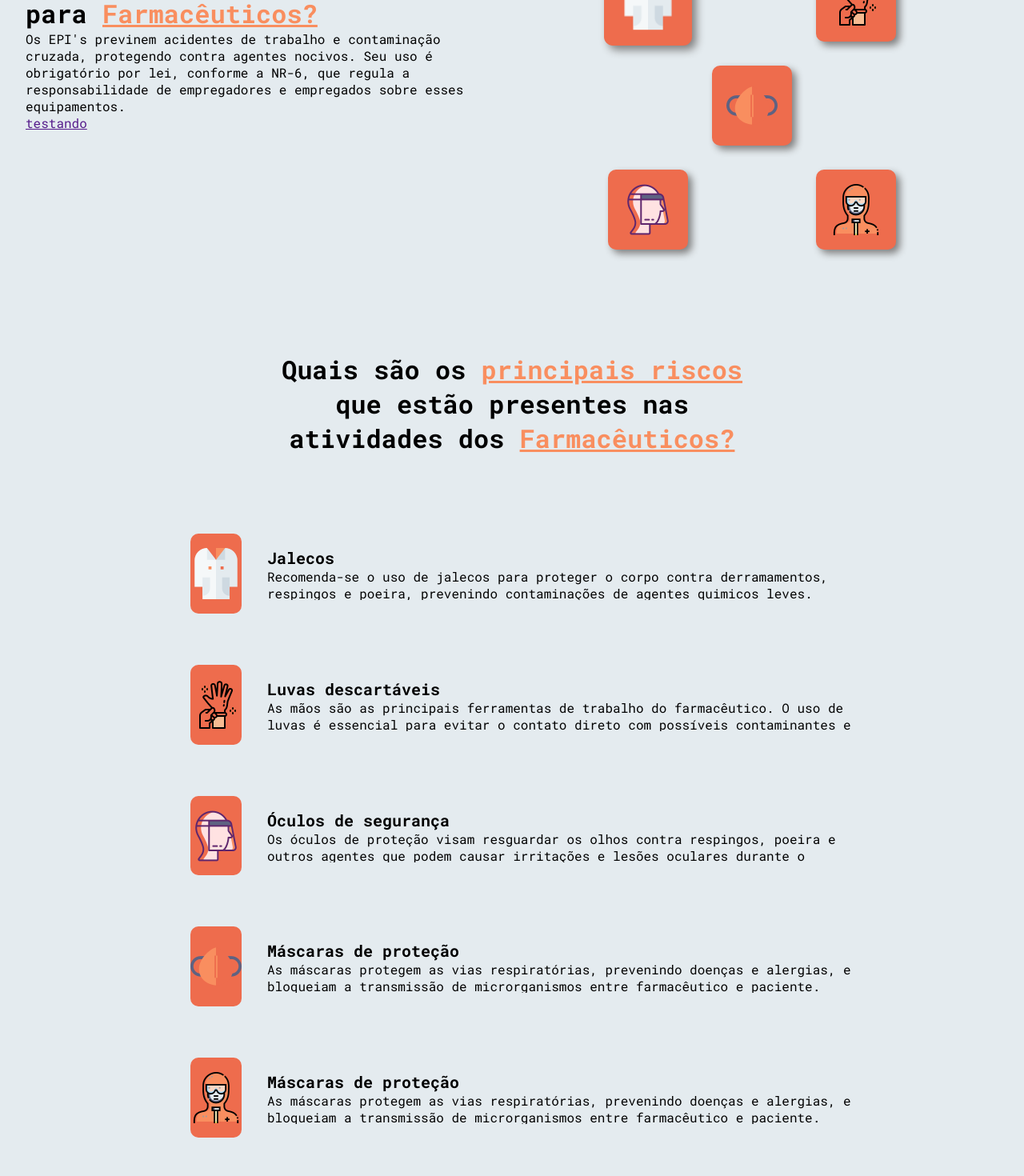
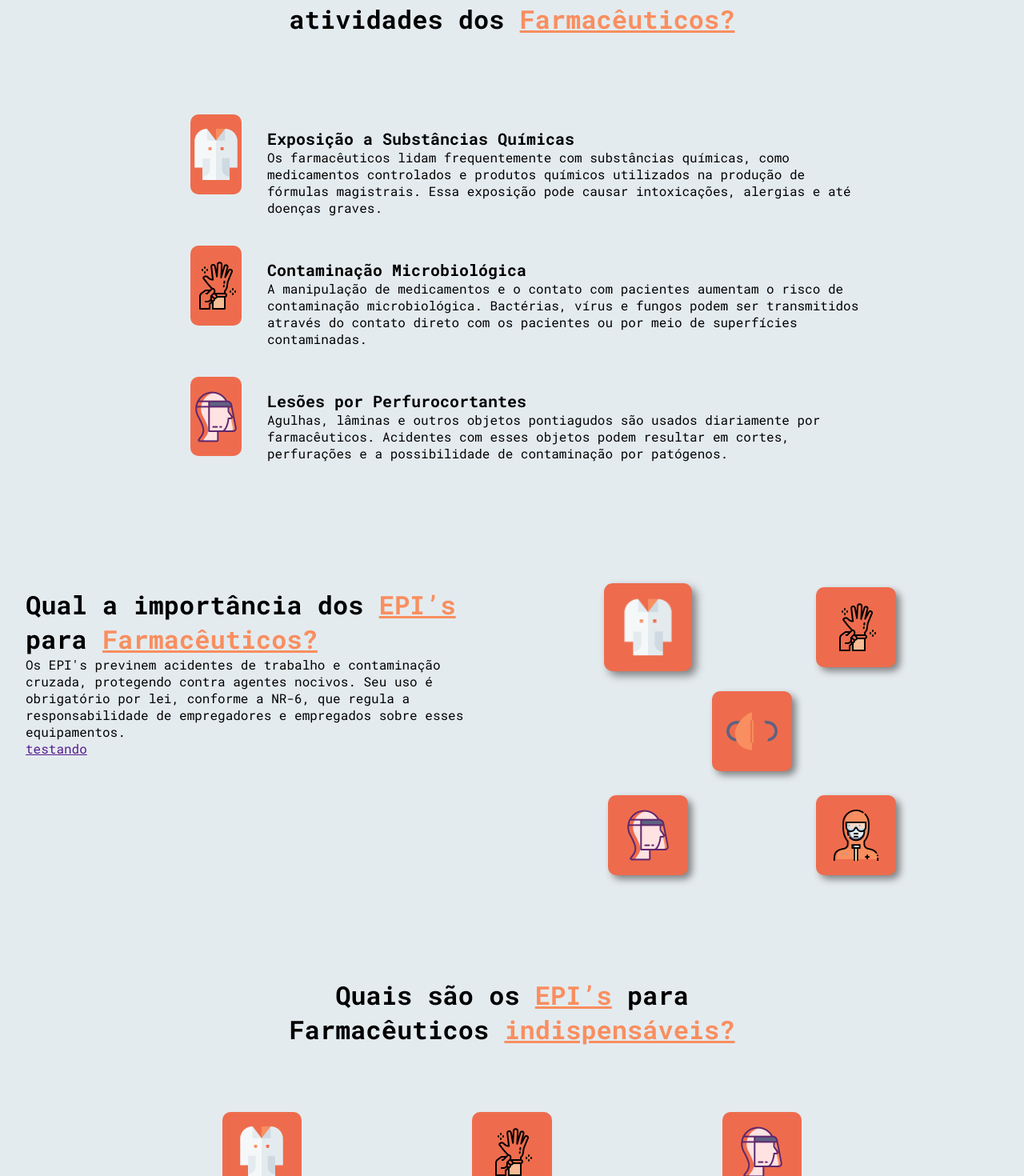
Before and after one commit to RenanGava/biohazard-banner, a Next.js app: page / in a window 1280 px wide. Shown: the part 180-1650 px from the top of the page at 80% size. Built offline with nearby package versions, Linux system fonts and the light colour scheme.

Commit message:
fix item cart heigt

```diff
--- a/src/app/page.tsx
+++ b/src/app/page.tsx
@@ -5,8 +5,8 @@ import { Dashboard } from "@/components/Dashboard";
 export default function Home() {
   return (
     <>
+      <ContainerRisks/>
       <Dashboard />
-      <ContainerRisks/>
       <ContainerItens/>
     </>
   );
--- a/src/components/ContainerIRisks/index.tsx
+++ b/src/components/ContainerIRisks/index.tsx
@@ -30,11 +30,12 @@ export function ContainerRisks() {
             <ItemImage src={jaleco} alt="" width={64} height={64} />
           </ImageContainer>
           <div>
-            <h1>Jalecos</h1>
+            <h1>Exposição a Substâncias Químicas</h1>
             <p>
-              Recomenda-se o uso de jalecos para proteger o corpo contra
-              derramamentos, respingos e poeira, prevenindo contaminações de
-              agentes quimicos leves.
+              Os farmacêuticos lidam frequentemente com substâncias químicas,
+              como medicamentos controlados e produtos químicos utilizados na
+              produção de fórmulas magistrais. Essa exposição pode causar
+              intoxicações, alergias e até doenças graves.
             </p>
           </div>
         </ItemCard>
@@ -43,12 +44,12 @@ export function ContainerRisks() {
             <ItemImage src={luva} alt="" width={64} height={64} />
           </ImageContainer>
           <div>
-            <h1>Luvas descartáveis</h1>
+            <h1>Contaminação Microbiológica</h1>
             <p>
-              As mãos são as principais ferramentas de trabalho do farmacêutico.
-              O uso de luvas é essencial para evitar o contato direto com
-              possíveis contaminantes e assegurar a higiene durante a
-              manipulação de medicamentos.
+              A manipulação de medicamentos e o contato com pacientes aumentam o
+              risco de contaminação microbiológica. Bactérias, vírus e fungos
+              podem ser transmitidos através do contato direto com os pacientes
+              ou por meio de superfícies contaminadas.
             </p>
           </div>
         </ItemCard>
@@ -57,37 +58,12 @@ export function ContainerRisks() {
             <ItemImage src={viseira} alt="" width={64} height={64} />
           </ImageContainer>
           <div>
-            <h1>Óculos de segurança</h1>
+            <h1>Lesões por Perfurocortantes</h1>
             <p>
-              Os óculos de proteção visam resguardar os olhos contra respingos,
-              poeira e outros agentes que podem causar irritações e lesões
-              oculares durante o trabalho.
-            </p>
-          </div>
-        </ItemCard>
-        <ItemCard>
-          <ImageContainer>
-            <ItemImage src={mascara} alt="" width={64} height={64} />
-          </ImageContainer>
-          <div>
-            <h1>Máscaras de proteção</h1>
-            <p>
-              As máscaras protegem as vias respiratórias, prevenindo doenças e
-              alergias, e bloqueiam a transmissão de microrganismos entre
-              farmacêutico e paciente.
-            </p>
-          </div>
-        </ItemCard>
-        <ItemCard>
-          <ImageContainer>
-            <ItemImage src={macacao} alt="" width={64} height={64} />
-          </ImageContainer>
-          <div>
-            <h1>Máscaras de proteção</h1>
-            <p>
-              As máscaras protegem as vias respiratórias, prevenindo doenças e
-              alergias, e bloqueiam a transmissão de microrganismos entre
-              farmacêutico e paciente.
+              Agulhas, lâminas e outros objetos pontiagudos são usados
+              diariamente por farmacêuticos. Acidentes com esses objetos podem
+              resultar em cortes, perfurações e a possibilidade de contaminação
+              por patógenos.
             </p>
           </div>
         </ItemCard>
--- a/src/components/ContainerIRisks/styles.ts
+++ b/src/components/ContainerIRisks/styles.ts
@@ -51,7 +51,7 @@ export const ItemCard = styled.div`
       width: 100%;
       text-align: left;
       height: 40px;
-      overflow: hidden;
+
     }
   }
   span {
```
